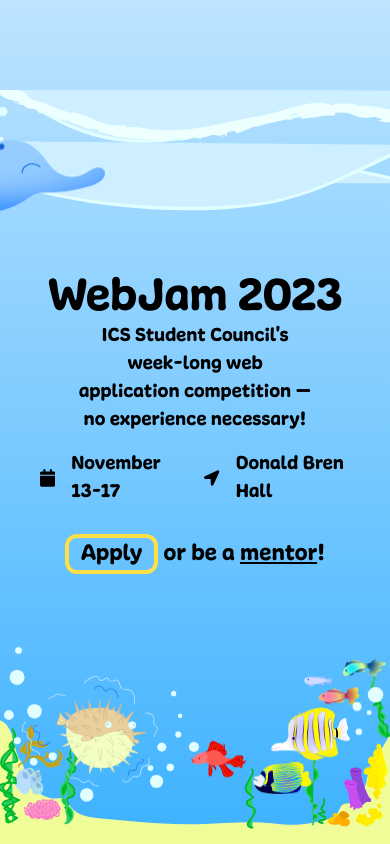
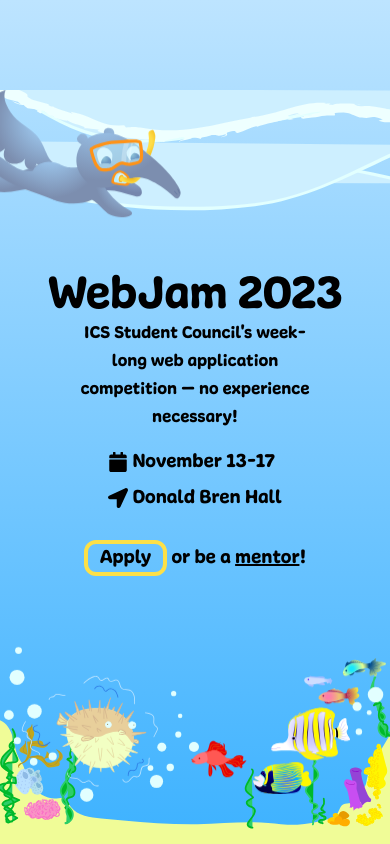
Before and after one commit to icssc/webjam-2023, a Next.js app: page / in a window 390 px wide. Shown: the top 844 px of the page. Built offline with nearby package versions, Linux system fonts and the light colour scheme.

Commit message:
Integrate new anteater, adjust styling

```diff
--- a/src/components/hero/hero.js
+++ b/src/components/hero/hero.js
@@ -1,4 +1,4 @@
-import React, { useState, useEffect } from 'react';
+import React, { useState, useEffect } from "react";
 import { FaCalendar, FaLocationArrow } from "react-icons/fa";
 import styles from "../../styles/components/Hero.module.css";
 
@@ -10,44 +10,47 @@
       setScrollValue(window.scrollY);
     }
 
-    window.addEventListener('scroll', handleScroll);
+    window.addEventListener("scroll", handleScroll);
 
     return () => {
-      window.removeEventListener('scroll', handleScroll);
+      window.removeEventListener("scroll", handleScroll);
     };
   }, []);
 
   return (
     <>
-      <div className="z-10 mx-10 flex flex-col place-content-center gap-4 relative" style={{ top: scrollValue * 0.2 + 'px' }}>
+      <div
+        className="relative z-10 mx-10 flex flex-col place-content-center gap-4"
+        style={{ top: scrollValue * 0.2 + "px" }}
+      >
         <div className="z-5 flex flex-col place-content-center">
           <h1 className="flex place-content-center text-center text-5xl md:text-7xl lg:text-8xl">
             WebJam 2023
           </h1>
 
-          <div className="mx-auto flex w-[75%] flex-col place-content-center text-center lg:w-[65%]">
-            <p className="text-xl md:text-2xl lg:text-3xl">
+          <div className="mx-auto flex flex-col place-content-center text-center sm:w-[75%] md:w-[65%]">
+            <p className="mx-auto w-[75%] text-lg sm:w-[65%] md:w-[100%] md:text-2xl lg:text-3xl">
               ICS Student Council's week-long web application competition — no
               experience necessary!
             </p>
           </div>
         </div>
 
-        <div className="z-5 flex flex-row place-content-center gap-6 text-xl md:text-2xl lg:text-3xl">
-          <span className="flex flex-row items-center gap-4">
+        <div className="z-5 mx-auto flex flex-col place-content-center gap-2 text-xl sm:flex-row sm:gap-6 md:text-2xl lg:text-3xl">
+          <span className="flex flex-row items-center gap-1 md:gap-4">
             <FaCalendar size={20} />
             <h2>November 13-17</h2>
           </span>
-          <span className="flex flex-row items-center gap-4">
+          <span className="flex flex-row items-center gap-1 md:gap-4">
             <FaLocationArrow size={20} />
             <h2>Donald Bren Hall</h2>
           </span>
         </div>
 
         <div className="z-5 mx-auto mt-4 flex">
-          <p className="text-2xl md:text-3xl lg:text-4xl">
+          <p className="text-xl sm:text-2xl md:text-3xl lg:text-4xl">
             <a
-              className="rounded-xl border-4 border-solid border-yellow-300 px-3 py-1 hover:bg-yellow-300 transition duration-300"
+              className="rounded-xl border-4 border-solid border-yellow-300 px-3 py-1 transition duration-300 hover:bg-yellow-300"
               href="https://docs.google.com/forms/d/e/1FAIpQLScSo2MhU1ehmKB9ERKE2QQ-okO6D_BgzZWXlZt-cEo7d_mOYQ/viewform"
               target="_blank"
             >
@@ -55,22 +58,36 @@
             </a>
             {" or be a "}
             <a
-            className="underline decoration-black hover:decoration-[#00B929] transition duration-300"
-            href="https://docs.google.com/forms/d/e/1FAIpQLSf6TAua_AGJz-svV4iHu5nUDNYT5qXT2JmHLON8txusYHuAZg/viewform"
-            target="_blank"
+              className="underline decoration-black transition duration-300 hover:decoration-[#00B929]"
+              href="https://docs.google.com/forms/d/e/1FAIpQLSf6TAua_AGJz-svV4iHu5nUDNYT5qXT2JmHLON8txusYHuAZg/viewform"
+              target="_blank"
             >
               mentor
-            </a>!
+            </a>
+            !
           </p>
         </div>
       </div>
 
-      <div className={`${styles.oceanTop} absolute left-0 top-0 w-[100%]`} style={{ top: -scrollValue * .4 + 'px' }} />
-      <div className={`${styles.dolphin} absolute left-[-50vw] md:left-[4vw] top-0 md:top-[0] w-[300px] lg:w-[30vw]`} style={{ top: -scrollValue * 0.1 + 'px' }}  />
-      <div className={`${styles.pufferfish} absolute bottom-[20vw] md:bottom-[4vw] left-[1vw] lg:left-[5vw]  w-[50vw] lg:w-[30vw]`} style={{ top: -scrollValue * 0.45 - 50 + 'px' }} />
-      <div className={`${styles.fishies} absolute bottom-[15vw] md:bottom-[7.5vw] right-[1vw] lg:right-[8vw]  w-[50vw] lg:w-[30vw]`} style={{ top: -scrollValue * 0.2 - 50 + 'px' }} />
-      <div className={`${styles.oceanTopFloor} absolute bottom-0 left-0 w-[100%]`} />
-
+      <div
+        className={`${styles.oceanTop} absolute left-0 top-0 w-[100%]`}
+        style={{ top: -scrollValue * 0.4 + "px" }}
+      />
+      <div
+        className={`${styles.anteater} absolute left-[-5vw] top-0 w-[200px] sm:w-[250px] md:left-[4vw] md:top-[0] lg:w-[25vw]`}
+        style={{ top: -scrollValue * 0.1 + "px" }}
+      />
+      <div
+        className={`${styles.pufferfish} absolute bottom-[20vw] left-[1vw] w-[50vw] md:bottom-[4vw]  lg:left-[5vw] lg:w-[30vw]`}
+        style={{ top: -scrollValue * 0.45 - 50 + "px" }}
+      />
+      <div
+        className={`${styles.fishies} absolute bottom-[15vw] right-[1vw] w-[50vw] md:bottom-[7.5vw]  lg:right-[8vw] lg:w-[30vw]`}
+        style={{ top: -scrollValue * 0.2 - 50 + "px" }}
+      />
+      <div
+        className={`${styles.oceanTopFloor} absolute bottom-0 left-0 w-[100%]`}
+      />
     </>
   );
 }
--- a/src/styles/components/Hero.module.css
+++ b/src/styles/components/Hero.module.css
@@ -8,6 +8,18 @@
 
 .dolphin {
   background-image: url("/assets/img/graphics/layer1/Dolphin.svg");
+  height: 100%;
+  margin-top: 90px;
+  z-index: 0;
+  background-size: contain;
+  background-repeat: no-repeat;
+  background-position: top;
+  animation: MoveUpDown 5s ease-in-out infinite;
+  animation-delay: 1s;
+}
+
+.anteater {
+  background-image: url("/assets/img/graphics/layer1/ScubaAnteater.svg");
   height: 100%;
   margin-top: 90px;
   z-index: 0;
@@ -49,7 +61,8 @@
 }
 
 @keyframes MoveUpDown {
-    0%, 100% {
+  0%,
+  100% {
     transform: translateY(0%);
   }
   50% {
```
Also changed, not shown: public/assets/img/graphics/layer1/ScubaAnteater.svg (added), 1 other file (tests, documents, lock files or other folders). Lines whose indentation alone changed are shown as unchanged.
